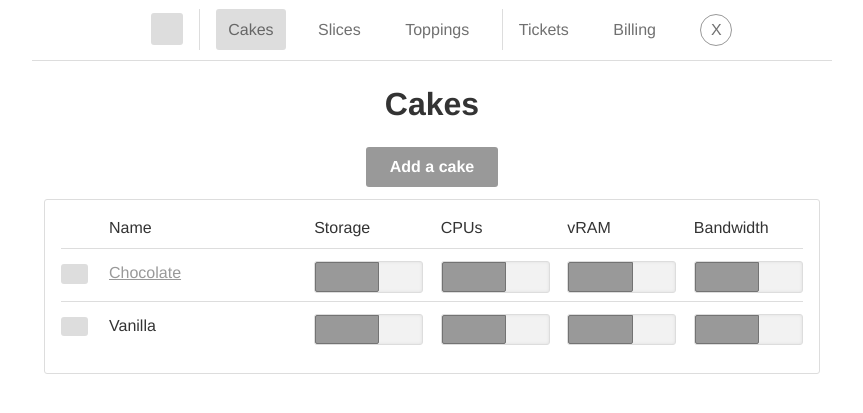
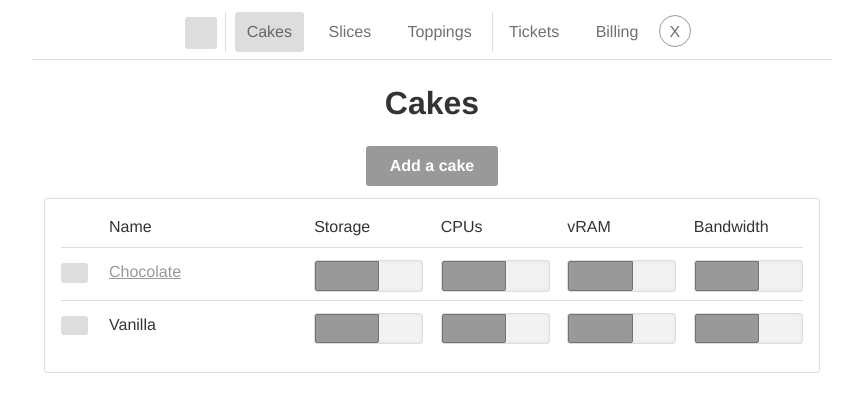
Before and after one commit to fairheadcreative/eplexity, a Jekyll site: the page built from index.html, in a window 1280 px wide. Shown: the top 413 px of the page, without its empty margins (208-1071 px from the left). Built offline with Jekyll 4.4.1, drawn with Linux system fonts in a browser that asks for light colours.

Commit message:
Navigation and content tweaks
Spacing of navigation elements and alignment with content
Prevent content from sticking to sides on small screens
Fixed navigation overflow on desktop
Continued with code cleanup

```diff
--- a/_includes/modules/nav.html
+++ b/_includes/modules/nav.html
@@ -1,11 +1,7 @@
-  <div class="centered-navigation">
-    <div class="centered-navigation-wrapper">
 <nav role="navigation">
   <ul id="js-centered-navigation-menu" class="centered-navigation-menu show">
     <li class="nav-link logo">
-            <a href="javascript:void(0)" class="logo">
         <span class="icon"></span>
-            </a>
     </li>
     <li class="nav-link active"><a href="/">Cakes</a></li>
     <li class="nav-link"><a href="#">Slices</a></li>
@@ -15,5 +11,3 @@
     <li class="nav-link nav-close"><a href="javascript:void(0)">X</a></li>
   </ul>
 </nav>
-    </div>
-  </div>
--- a/_sass/layout/_plate.scss
+++ b/_sass/layout/_plate.scss
@@ -4,7 +4,7 @@
 	border: 1px solid $light-gray;
 	border-radius: 3px;
 	padding: 1em;
-	margin: 0  $small-spacing;
+	margin: 0 $small-spacing $small-spacing;
 
 	.specs-type {
 		@include clearfix;
--- a/_sass/modules/_navigation.scss
+++ b/_sass/modules/_navigation.scss
@@ -1,4 +1,4 @@
-.centered-navigation {
+nav {
   $base-border-radius: 3px !default;
   $dark-gray: #333 !default;
   $large-screen: em(860) !default;
@@ -10,65 +10,41 @@
   $centered-navigation-color-hover: $base-font-color;
   $centered-navigation-height: 60px;
   $centered-navigation-item-padding: 1em;
-  $centered-navigation-submenu-padding: 1em;
+  $centered-navigation-submenu-spacing: 1em;
   $centered-navigation-submenu-width: 12em;
   $centered-navigation-item-nudge: 2.2em;
   $horizontal-bar-mode: $large-screen;
 
-
   border-bottom: 1px solid $light-gray;
-  min-height: $centered-navigation-height;
-  width: 100%;
-  z-index: 9999;
+  @include clearfix;
+  margin-top: $small-spacing;
 
   // Nav menu
-
-  .centered-navigation-wrapper {
-    @include outer-container;
-    @include clearfix;
-    position: relative;
-    z-index: 999;
-  }
 
   ul.centered-navigation-menu {
     -webkit-transform-style: preserve-3d; // stop webkit flicker
     clear: both;
     display: block;
     text-align: center;
-    margin: 0 auto;
-    overflow: visible;
+    overflow-y: hidden;
     padding: 0;
     width: 100%;
-    z-index: 99999;
     white-space: nowrap;
-    overflow-x: scroll;
+    overflow-x: auto;
 
     &.show {
       display: block;
-    }
-
-    @include media ($horizontal-bar-mode) {
     }
   }
 
   // The nav items
 
-  .nav-link:first-child {
-      margin-left: $centered-navigation-item-nudge;
-  }
-
   ul li.nav-link {
     background: transparent;
-    display: inline;
-    line-height: $centered-navigation-height;
+    display: inline-block;
     overflow: hidden;
-    margin-right: $centered-navigation-submenu-padding;
-    padding: $small-spacing;
-    text-align: right;
-    width: 100%;
-    z-index: 9999;
 
-    &.active {
+    &.active a {
         background: $light-gray;
         border-radius: $base-border-radius;
       }
@@ -78,6 +54,8 @@
       display: inline-block;
       outline: none;
       text-decoration: none;
+      padding: .5em $small-spacing;
+      margin: 0 .25em;
 
       &:focus,
       &:hover {
@@ -86,28 +64,31 @@
     }
 
     &.divider {
-      margin-left: 0;
-      padding-left: $centered-navigation-submenu-padding;
       border-left: 1px solid $light-gray;
+
+      &.active a { margin-left: .52em; }
     }
+
+    &:first-child { margin-left: $small-spacing; }
   }
 
   ul li.nav-close {
-    display: inline;
-
-    a {
     border: 1px solid $medium-gray;
     border-radius: 50%;
     height: 2em;
-      line-height: 1.9;
     text-align: center;
     width: 2em;
+    position: relative;
+    bottom: 5px;
+
+    a {
+      display: block;
+      padding: 0;
+      line-height: 2;
     }
   }
 
   li.logo.nav-link {
-    display: inline;
-    line-height: 0;
     border-right: 1px solid $light-gray;
   }
 
@@ -115,23 +96,25 @@
       display: block;
       height: 2em;
       width: 2em;
-      position: relative;
-      top: .6em;
       border-radius: $base-border-radius;
       background: $light-gray;
+      margin-right: $small-spacing;
+      margin: 0 .5em .5em 0;
+      top: 5px;
+      position: relative;
     }
 
   // Sub menus
 
   li.more.nav-link {
-    padding-right: $centered-navigation-submenu-padding;
+    padding-right: $centered-navigation-submenu-spacing;
 
     > ul > li:first-child a  {
       padding-top: 1em;
     }
 
     a {
-      margin-right: $centered-navigation-submenu-padding;
+      margin-right: $centered-navigation-submenu-spacing;
     }
 
     > a {
@@ -147,23 +130,23 @@
 
   li.more {
     overflow: visible;
-    padding-right: $centered-navigation-submenu-padding;
+    padding-right: $centered-navigation-submenu-spacing;
     position: relative;
 
     a {
-      padding-right: $centered-navigation-submenu-padding;
+      padding-right: $centered-navigation-submenu-spacing;
     }
 
     > a {
       padding-right: 1.6em;
       position: relative;
-        margin-right: $centered-navigation-submenu-padding;
+        margin-right: $centered-navigation-submenu-spacing;
 
       &:after {
         content: "›";
         font-size: 1.2em;
         position: absolute;
-        right: $centered-navigation-submenu-padding / 2;
+        right: $centered-navigation-submenu-spacing / 2;
       }
     }
 
```
Lines whose indentation alone changed are shown as unchanged.
